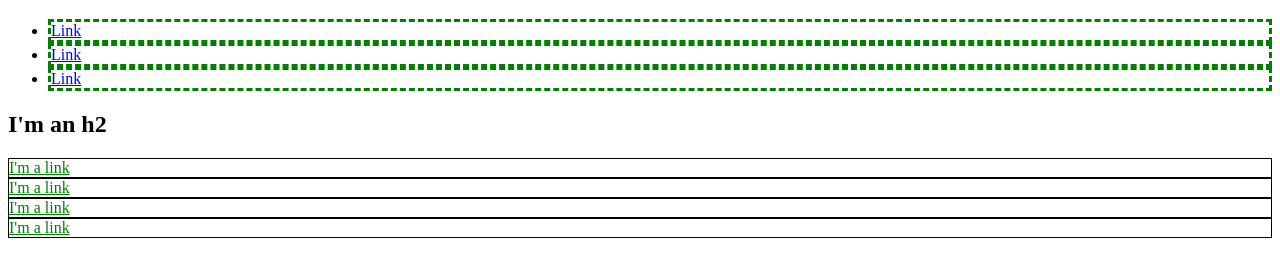
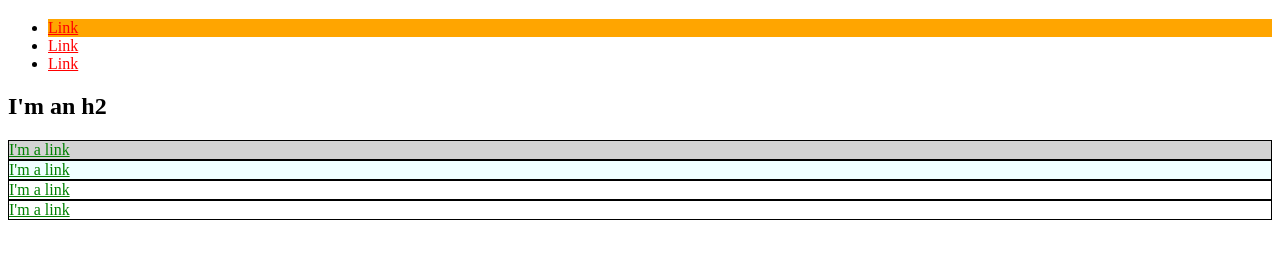
Before and after one commit to khoamle/learning_enough_css, a plain HTML site: page sample_css/index.html in a window 1280 px wide. Shown: the part 61-338 px from the top of the page. Drawn offline with Linux system fonts and the light colour scheme.

Commit message:
styling css selectors with id and class

```diff
--- a/sample_css/index.html
+++ b/sample_css/index.html
@@ -7,24 +7,27 @@
       a {
         color: red;
       }
-      div {
+      #exec-bio {
+        background-color: lightgray;
+      }
+      .bio-box {
         border: 1px solid black;
       }
-      div a {
+      .bio-box a {
         color: green;
       }
-      li a {
-        color: blue;
+      #title {
+        background-color: orange;
       }
-      li {
-        border: 3px dashed green;
+      .ex2 {
+        background-color: azure;
       }
     </style>
   </head>
   <body>
     <h1>I'm an h1</h1>
     <ul>
-      <li>
+      <li id="title">
         <a href="http://example.com/">Link</a>
       </li>
       <li>
@@ -35,16 +38,16 @@
       </li>
     </ul>
     <h2>I'm an h2</h2>
-    <div>
+    <div id="exec-bio" class="bio-box">
       <a href="http://example.com/">I'm a link</a>
     </div>
-    <div>
+    <div class="bio-box ex2">
       <a href="http://example.com/">I'm a link</a>
     </div>
-    <div>
+    <div class="bio-box">
       <a href="http://example.com/">I'm a link</a>
     </div>
-    <div>
+    <div class="bio-box">
       <a href="http://example.com/">I'm a link</a>
     </div>
   </body>
```
